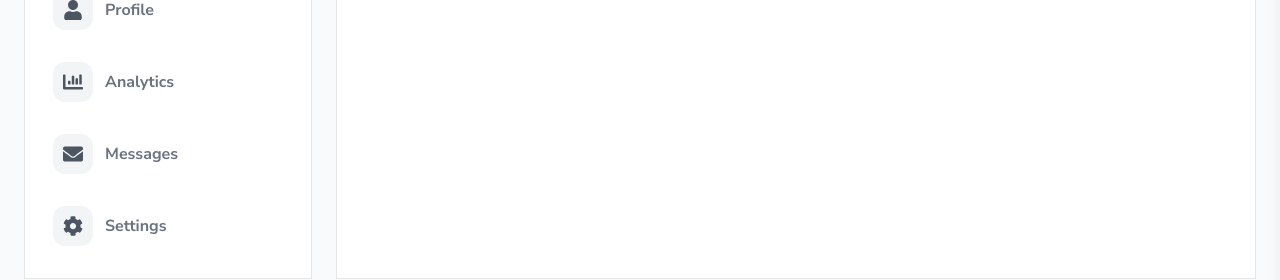
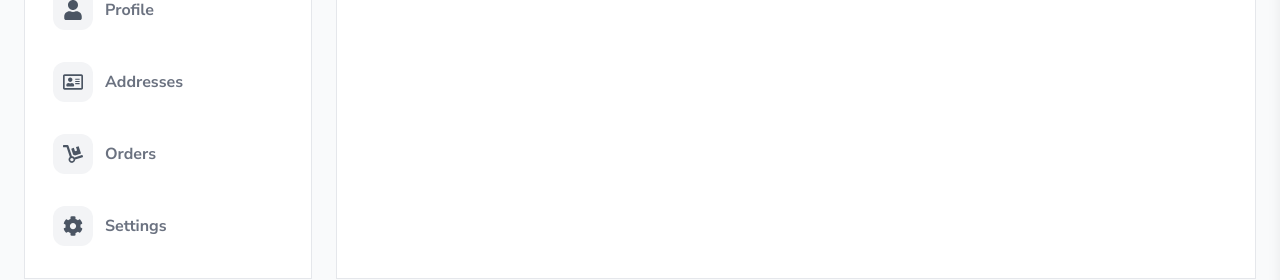
Before and after one commit to sagarsen2023/auram-next, a Next.js app: page /my in a window 1280 px wide. Shown: the part 355-635 px from the top of the page. Built offline with nearby package versions, Linux system fonts and the light colour scheme; no server answers.

Commit message:
sidebar modified

```diff
--- a/src/components/dashboard-components/sidebar/sidebar.component.tsx
+++ b/src/components/dashboard-components/sidebar/sidebar.component.tsx
@@ -3,19 +3,20 @@
 import React from "react";
 import Link from "next/link";
 import { IconType } from "react-icons";
-import { FaHome, FaUser, FaCog, FaChartBar, FaEnvelope } from "react-icons/fa";
+import {
+  FaHome,
+  FaUser,
+  FaCog,
+  FaRegAddressCard,
+  FaDolly,
+} from "react-icons/fa";
 
 // Types
 interface NavItem {
   icon: IconType;
   label: string;
-  href:
-    | "/my"
-    | "/my/profile"
-    | "/my/analytics"
-    | "/my/messages"
-    | "/my/settings";
-  componentKey: "profile" | "analytics" | "messages" | "settings" | "dashboard";
+  href: "/my" | "/my/profile" | "/my/addresses" | "/my/orders" | "/my/settings";
+  componentKey: "profile" | "addresses" | "orders" | "settings" | "dashboard";
   color?: string;
 }
 
@@ -89,17 +90,17 @@ const NAV_ITEMS: NavItem[] = [
     color: "bg-yellow-600",
   },
   {
-    icon: FaChartBar,
-    label: "Analytics",
-    href: "/my/analytics",
-    componentKey: "analytics",
+    icon: FaRegAddressCard,
+    label: "Addresses",
+    href: "/my/addresses",
+    componentKey: "addresses",
     color: "bg-yellow-600",
   },
   {
-    icon: FaEnvelope,
-    label: "Messages",
-    href: "/my/messages",
-    componentKey: "messages",
+    icon: FaDolly,
+    label: "Orders",
+    href: "/my/orders",
+    componentKey: "orders",
     color: "bg-yellow-600",
   },
   {
```
